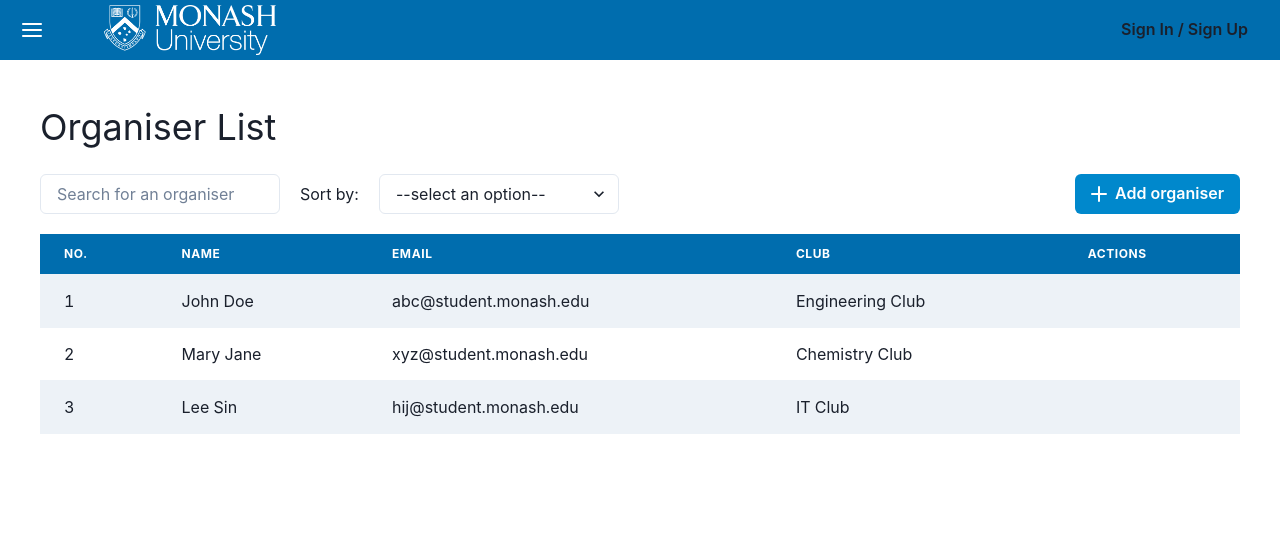
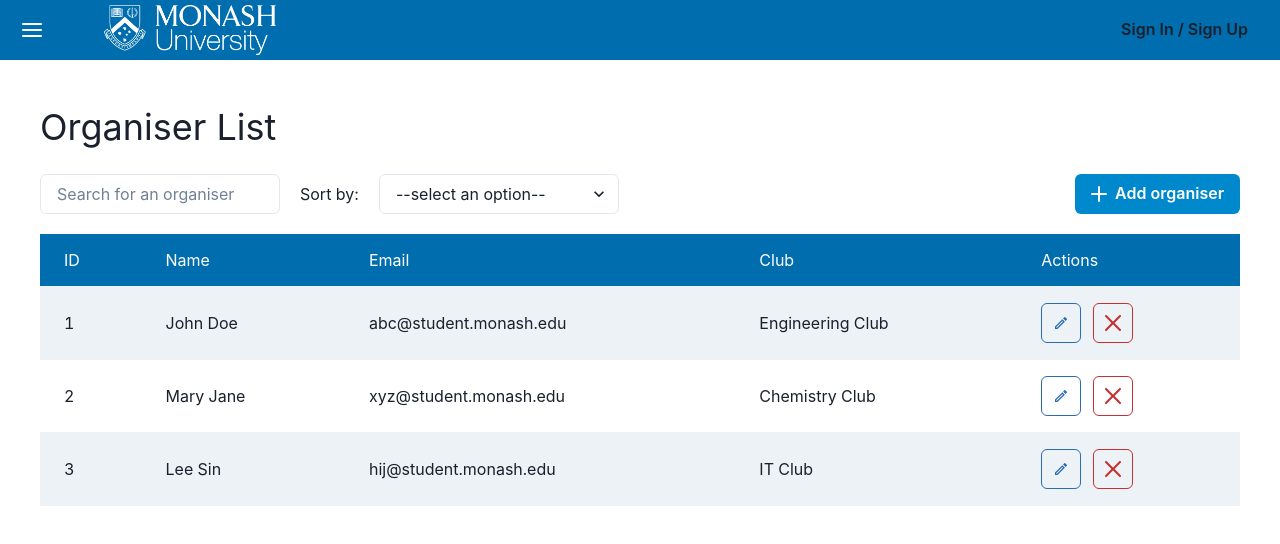
Before and after one commit to wlim0053/SEMS_2023, a React (Vite) app in the folder frontend/: page /OrganiserList in a window 1280 px wide. Shown: the top 544 px of the page. Built offline with nearby package versions, Linux system fonts and the light colour scheme.

Commit message:
create form for adding organiser

```diff
--- a/frontend/src/pages/Admin/AdminDashboard.tsx
+++ b/frontend/src/pages/Admin/AdminDashboard.tsx
@@ -165,7 +165,7 @@ const Admin = () => {
       p="6"
       spacing={10}
       textAlign="center"
-      minChildWidth="500px"
+      minChildWidth="540px"
       columns={2}
     >
       {/* //1st Box */}
--- a/frontend/src/pages/Admin/OrganiserList.tsx
+++ b/frontend/src/pages/Admin/OrganiserList.tsx
@@ -19,8 +19,25 @@ import {
   TableCaption,
   TableContainer,
   Wrap,
+  useDisclosure,
+  Modal,
+  ModalOverlay,
+  ModalContent,
+  ModalHeader,
+  ModalFooter,
+  ModalBody,
+  ModalCloseButton,
+  FormControl,
+  FormLabel,
+  CloseButton,
+  IconButton,
+  Stack,
+  HStack,
 } from "@chakra-ui/react";
-import { AddIcon } from "@chakra-ui/icons";
+import { AddIcon, CloseIcon } from "@chakra-ui/icons";
+import { BiUpload } from "react-icons/bi";
+import { MdOutlineModeEdit } from "react-icons/md";
+import Popup from "../../components/Popup";
 
 function OrganiserList() {
   const organiserList = [
@@ -47,15 +64,31 @@ function OrganiserList() {
     },
   ];
 
-  // const headers = [
-  //   {key: "id", value: "ID"},
-  //   {key: "name", value: "Name"},
-  //   {key: "club", value: "Club"},
-  //   {key: "email", value: "Email"},
-  //   {key: "actions", value: "Actions"},
-  // ]
+  const headers = [
+    { key: "id", value: "ID" },
+    { key: "name", value: "Name" },
+    { key: "email", value: "Email" },
+    { key: "club", value: "Club" },
+    { key: "actions", value: "Actions", disableSorting: true },
+  ];
 
-  const [organiser, setOrganiser] = useState(organiserList);
+  type sortField = "ID" | "Name" | "Club" | "Email";
+  //const [organiser, setOrganiser] = useState(organiserList);
+  const [searchTerm, setSearchTerm] = useState("");
+  const [selected, setSelected] = useState<sortField>("Name");
+  const { isOpen, onOpen, onClose } = useDisclosure();
+  const initialRef = React.useRef(null);
+  const finalRef = React.useRef(null);
+
+  const handleSearch = (event: React.ChangeEvent<HTMLInputElement>) => {
+    setSearchTerm(event.target.value);
+  };
+
+  const handleSort = (event: React.ChangeEvent<HTMLSelectElement>) => {
+    setSelected(event.target.value as sortField);
+  };
+
+  const addOrEditOrganiser = (organiser: any) => {};
 
   return (
     //add each component to box and add flex or wrap to make it responsive
@@ -70,12 +103,19 @@ function OrganiserList() {
         flexDirection="row"
         alignItems="center"
       >
-        <Input placeholder="Search for an organiser" width="20%" />
+        <Input
+          value={searchTerm}
+          onChange={handleSearch}
+          placeholder="Search for an organiser"
+          width="20%"
+        />
         <Text px={5}>Sort by: </Text>
         <Select
           variant="outline"
           placeholder="--select an option--"
           width="20%"
+          onChange={handleSort}
+          value={selected}
         >
           <option value="option1">Club</option>
           <option value="option2">Name</option>
@@ -85,29 +125,101 @@ function OrganiserList() {
           colorScheme="telegram"
           ml="auto"
           variant="solid"
+          onClick={onOpen}
+          ref={finalRef}
         >
           Add organiser
         </Button>
       </Box>
 
+      <Modal
+        isOpen={isOpen}
+        onClose={onClose}
+        initialFocusRef={initialRef}
+        finalFocusRef={finalRef}
+      >
+        <ModalOverlay />
+        <ModalContent>
+          <ModalHeader>Create your account</ModalHeader>
+          <ModalCloseButton />
+          <ModalBody pb={6}>
+            <FormControl>
+              <FormLabel>Name</FormLabel>
+              <Input placeholder="Name" />
+            </FormControl>
+
+            <FormControl mt={4}>
+              <FormLabel>Email</FormLabel>
+              <Input placeholder="Email" />
+            </FormControl>
+
+            <FormControl mt={4}>
+              <FormLabel>Club</FormLabel>
+              <Input placeholder="Club" />
+            </FormControl>
+
+            <FormControl mt={4}>
+              <FormLabel>Import Organiser (CSV)</FormLabel>
+              <Button
+                leftIcon={<BiUpload />}
+                colorScheme="blue"
+                variant="outline"
+              >
+                Add File
+              </Button>
+            </FormControl>
+          </ModalBody>
+
+          <ModalFooter>
+            <Button colorScheme="blue" mr={3}>
+              Save
+            </Button>
+            <Button onClick={onClose}>Cancel</Button>
+          </ModalFooter>
+        </ModalContent>
+      </Modal>
+
       <Table variant="striped">
         <Thead bg="#006DAE">
           <Tr>
-            <Th color="white">No.</Th>
-            <Th color="white">Name</Th>
-            <Th color="white">Email</Th>
-            <Th color="white">Club</Th>
-            <Th color="white">Actions</Th>
+            {headers.map((header) => (
+              <Td color="white" key={header.key}>
+                {header.value}
+              </Td>
+            ))}
           </Tr>
         </Thead>
         <Tbody>
-          {organiser.map((organiser) => (
+          {organiserList
+            .filter((organiser) => {
+              return searchTerm.toLowerCase() === ""
+                ? organiser
+                : organiser.name
+                    .toLowerCase()
+                    .includes(searchTerm.toLowerCase());
+            })
+            .map((organiser) => (
               <Tr>
                 <Td>{organiser.id}</Td>
                 <Td>{organiser.name}</Td>
                 <Td>{organiser.email}</Td>
                 <Td>{organiser.club}</Td>
-              <Td>{organiser.actions}</Td>
+                <Td>
+                  <HStack spacing={3}>
+                    <IconButton
+                      colorScheme="blue"
+                      variant="outline"
+                      aria-label="Edit Organiser"
+                      icon={<MdOutlineModeEdit />}
+                    ></IconButton>
+                    <IconButton
+                      colorScheme="red"
+                      variant="outline"
+                      aria-label="Edit Organiser"
+                      icon={<CloseIcon />}
+                    ></IconButton>
+                  </HStack>
+                </Td>
               </Tr>
             ))}
         </Tbody>
```
Also changed, not shown: frontend/src/components/Navbar.tsx (+14 -14 lines). Lines whose indentation alone changed are shown as unchanged.
